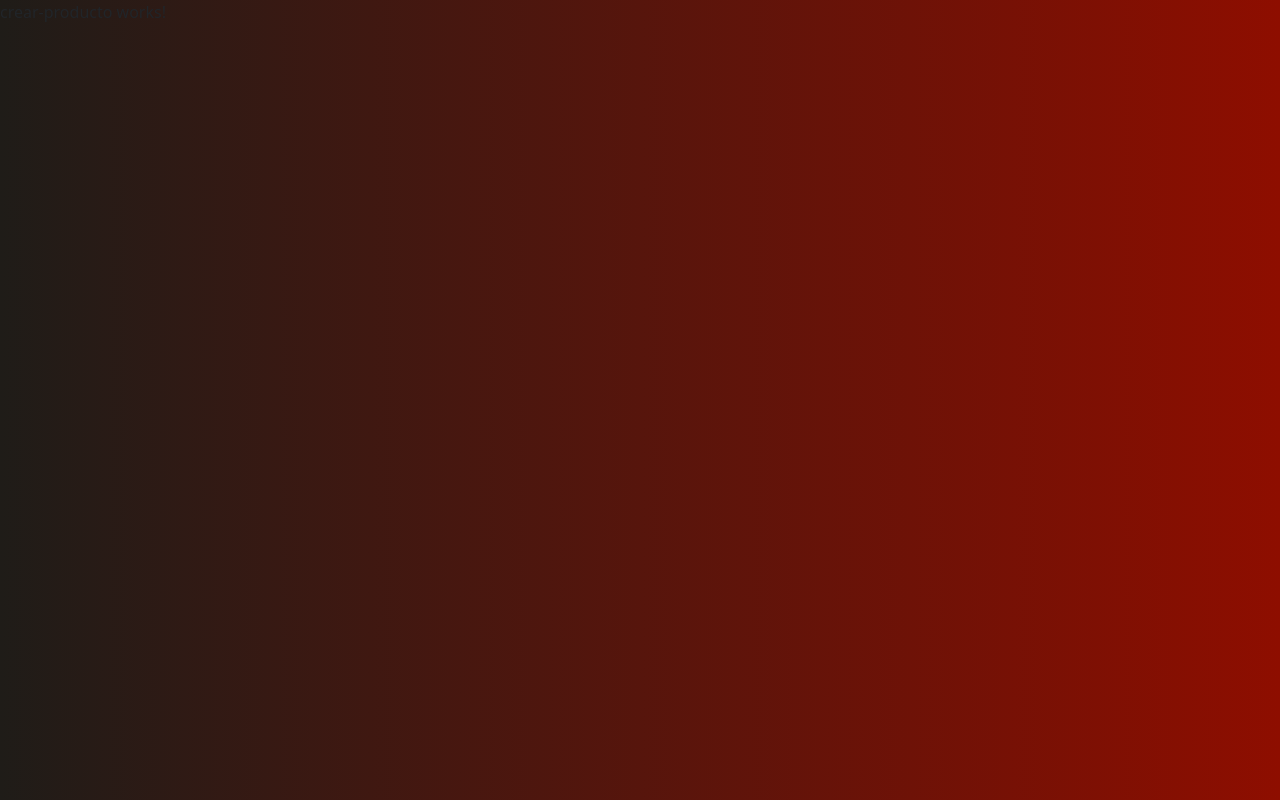
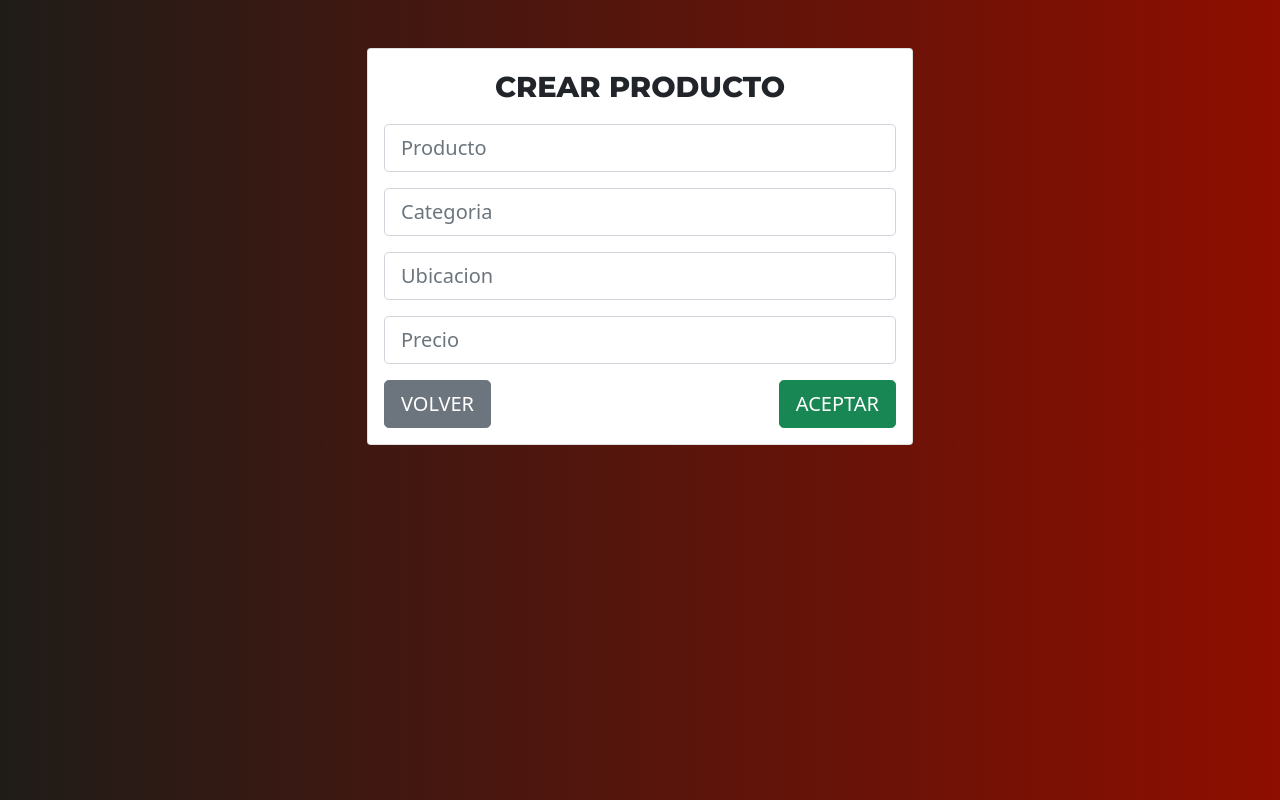
Before and after one commit to truizdiaz/mean-frontend, an Angular app: page /crear-producto in a window 1280 px wide. Built offline with nearby package versions, Linux system fonts and the light colour scheme.

Commit message:
Crear Producto

```diff
--- a/src/app/components/crear-producto/crear-producto.component.html
+++ b/src/app/components/crear-producto/crear-producto.component.html
@@ -1 +1,29 @@
-<p>crear-producto works!</p>
+<div class="container mt-5">
+    <div class="row">
+        <div class="col-lg-6 offset-lg-3">
+            <div class="card">
+                <div class="card-body text-center">
+                    <span class="titulo">CREAR PRODUCTO</span>
+                    <form class="mt-3">
+                        <div class="mb-3">
+                            <input type="text" class="form-control form-control-lg" placeholder="Producto">
+                        </div>
+                        <div class="mb-3">
+                            <input type="text" class="form-control form-control-lg" placeholder="Categoria">
+                        </div>
+                        <div class="mb-3">
+                            <input type="text" class="form-control form-control-lg" placeholder="Ubicacion">
+                        </div>
+                        <div class="mb-3">
+                            <input type="number" class="form-control form-control-lg" placeholder="Precio">
+                        </div>
+                        <div class="mb-3">
+                            <button routerLink="/" class="btn btn-secondary btn-lg float-start">VOLVER</button>
+                            <button class="btn btn-success btn-lg float-end">ACEPTAR</button>
+                        </div>
+                    </form>
+                </div>
+            </div>
+        </div>
+    </div>
+</div>
--- a/src/app/components/listar-productos/listar-productos.component.html
+++ b/src/app/components/listar-productos/listar-productos.component.html
@@ -4,7 +4,7 @@
             <div class="card">
                 <div class="card-body text-center">
                     <span class="titulo">LISTADO DE PRODUCTOS</span>
-                    <button class="btn btn-success float-end">NUEVO</button>
+                    <button class="btn btn-success float-end" routerLink="/crear-producto">NUEVO</button>
                     <table class="table table-striped mt-3">
                         <thead>
                           <tr>
```
